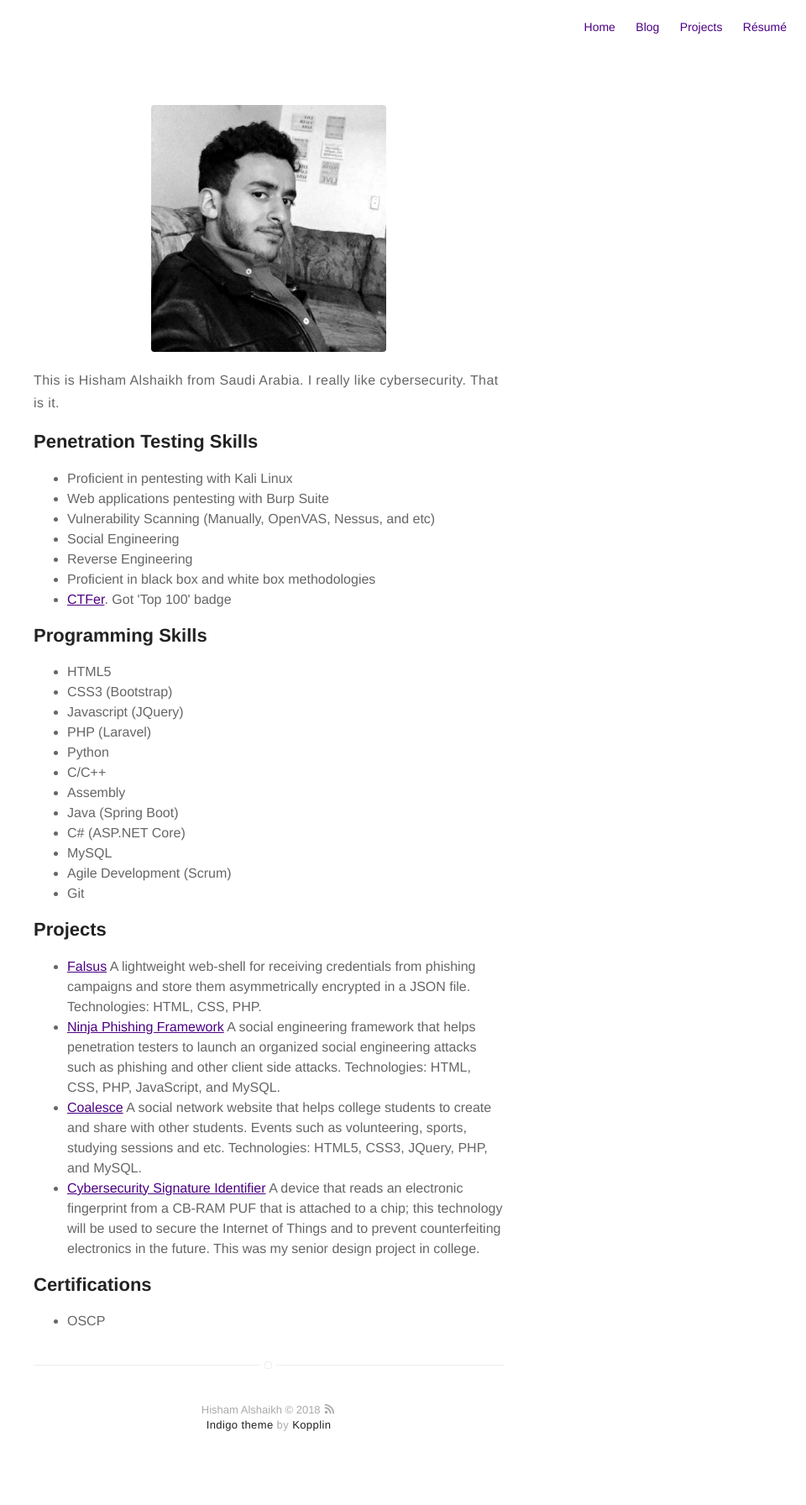
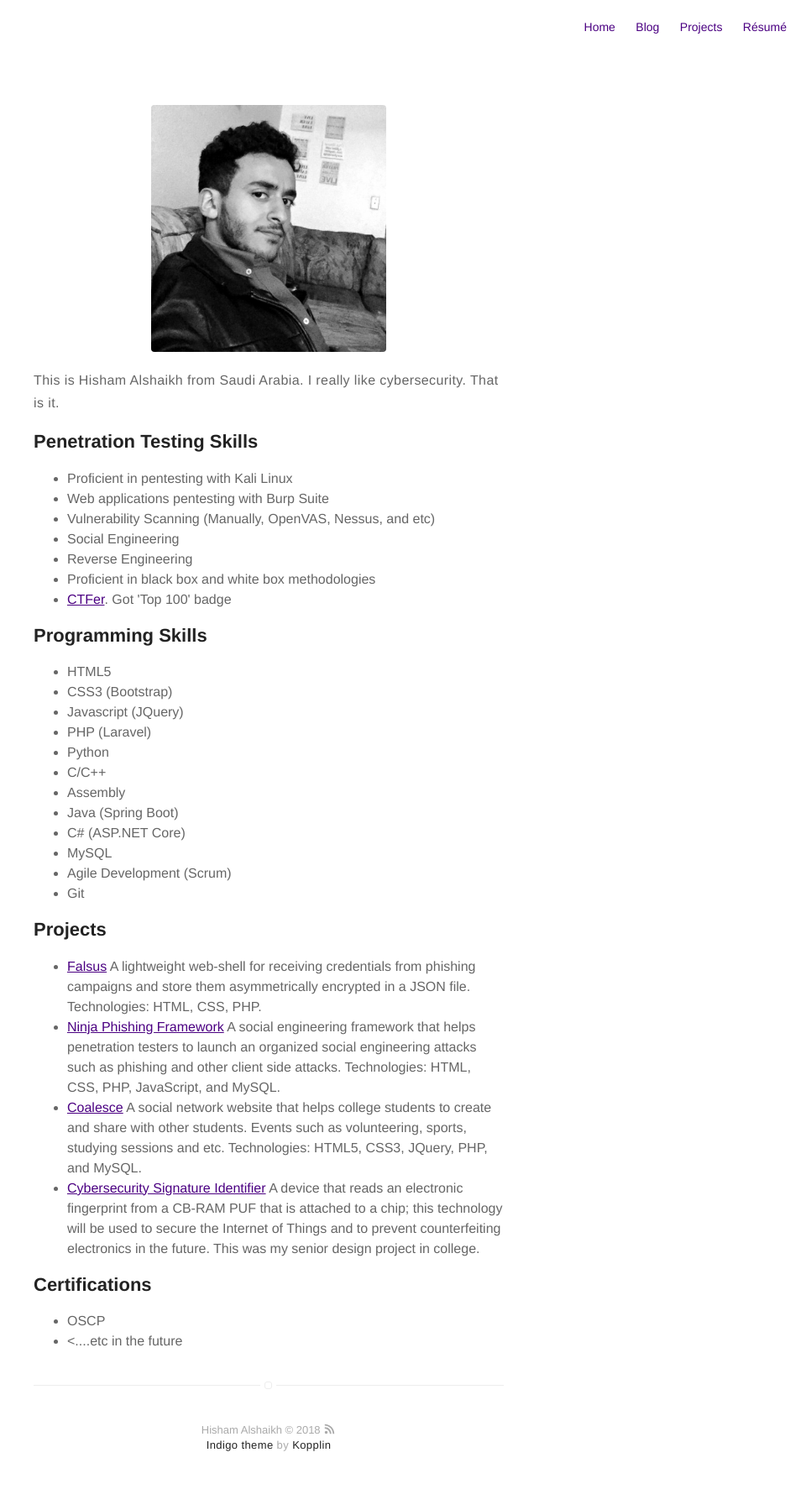
Before and after one commit to h15h4m/h15h4m.github.io, a Jekyll site: the page built from about.md, in a window 1280 px wide. Shown: the whole page at 84% size, without its empty margins (320-1280 px from the left). Built offline with Jekyll 4.4.1, drawn with Linux system fonts in a browser that asks for light colours; before the commit the page ends 1768 px from its top, so only the background shows below that.

Commit message:
Update about.md

```diff
--- a/about.md
+++ b/about.md
@@ -46,4 +46,5 @@ layout: page
 <h2>Certifications</h2>
 <ul class="skill-list">
 	<li>OSCP</li>
+	<li><....etc in the future</li>
 </ul>
```
